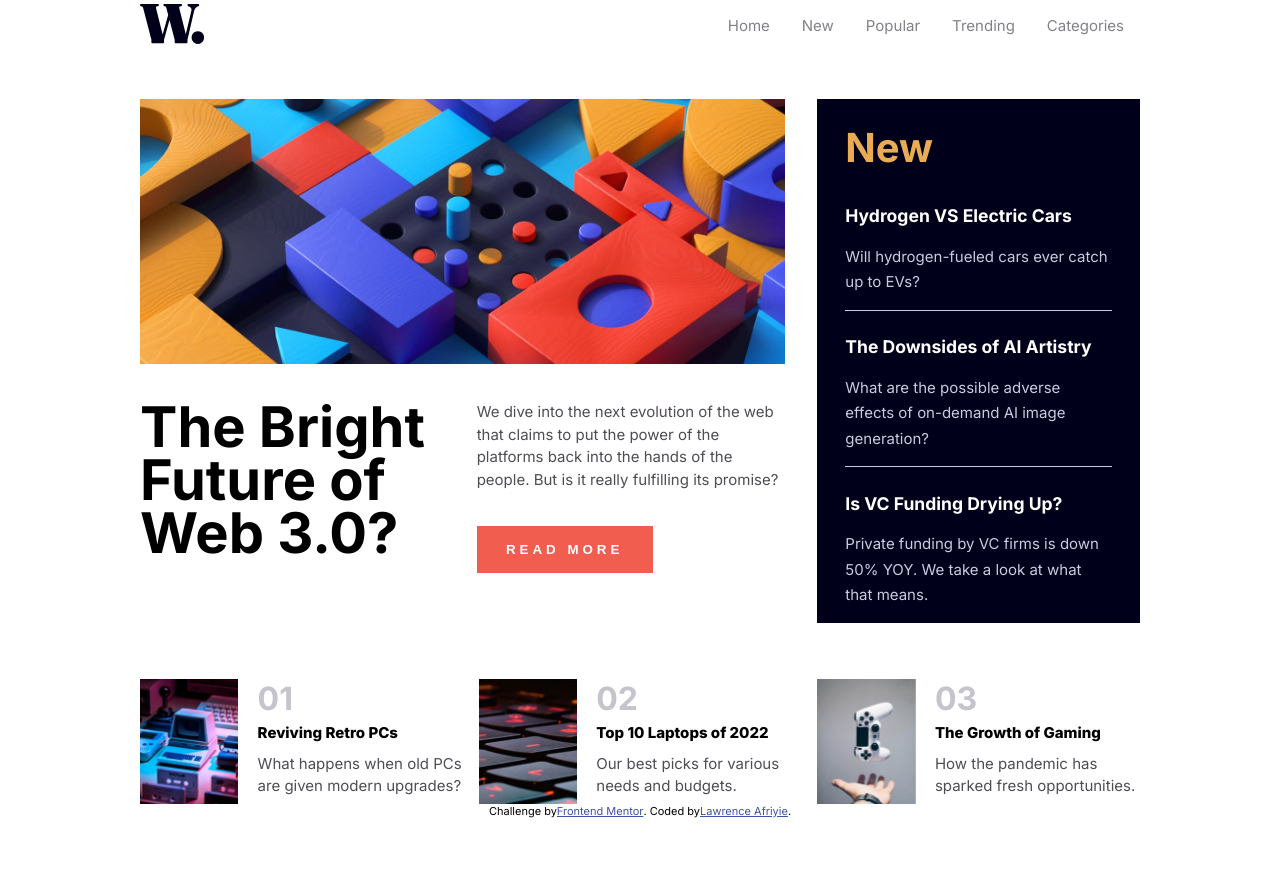
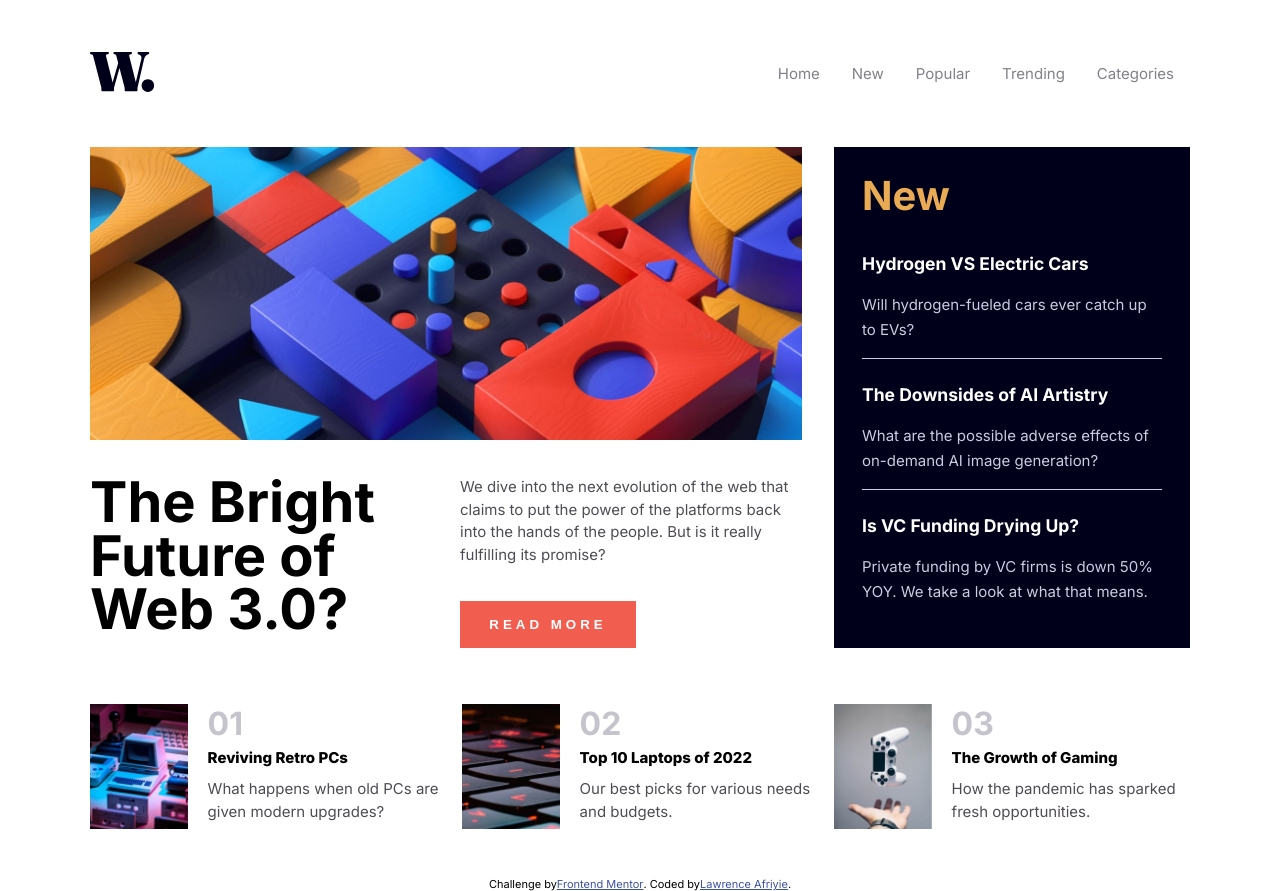
Before and after one commit to LorryAfriyie/news-homepage, a React (Vite) app: page / in a window 1280 px wide. Before the commit the page ends 818 px from the top, so only its background shows below. Built offline with nearby package versions, Linux system fonts and the light colour scheme.

Commit message:
Max-width adjustment and README.md update

```diff
--- a/src/scss/NewsPage.scss
+++ b/src/scss/NewsPage.scss
@@ -1,6 +1,6 @@
 .news-page-section {
-  //padding: 3rem 10rem 3rem 10rem;
-  max-width: 1000px;
+  padding: 3rem 0 3rem 0;
+  max-width: 1100px;
 
   .wrapper {
     display: grid;
@@ -10,7 +10,8 @@
 
 @media (width < 70em) {
   .news-page-section {
-    padding: 3rem 5rem 3rem 5rem;
+    max-width: 700px;
+    //padding: 3rem 5rem 3rem 5rem;
   }
 }
 
```
Also changed, not shown: 1 other file (tests, documents, lock files or other folders).
